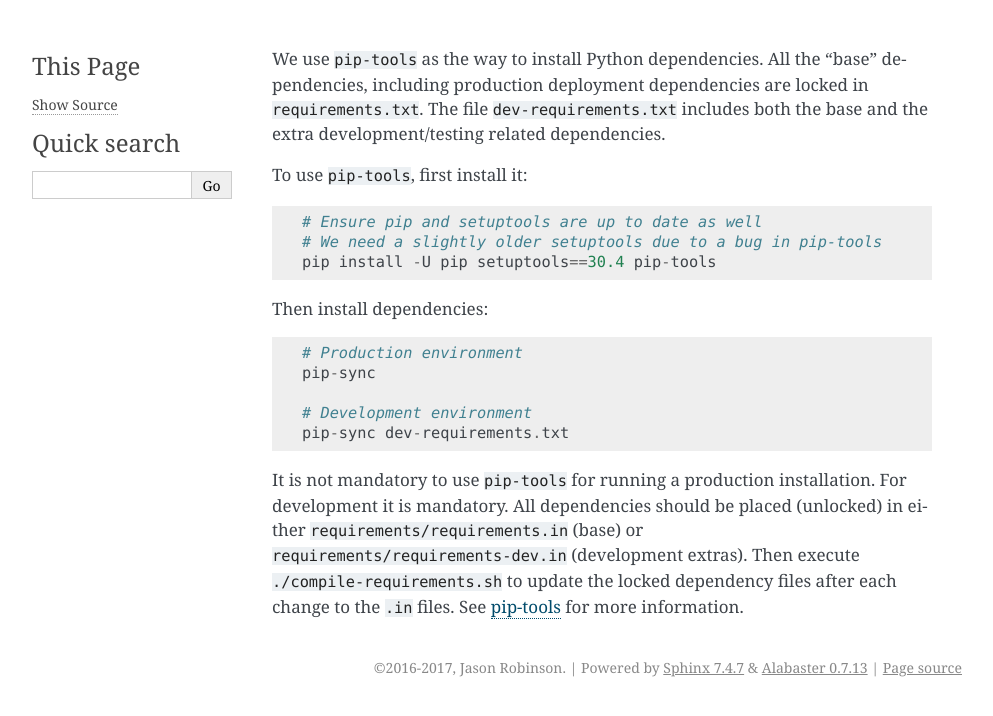
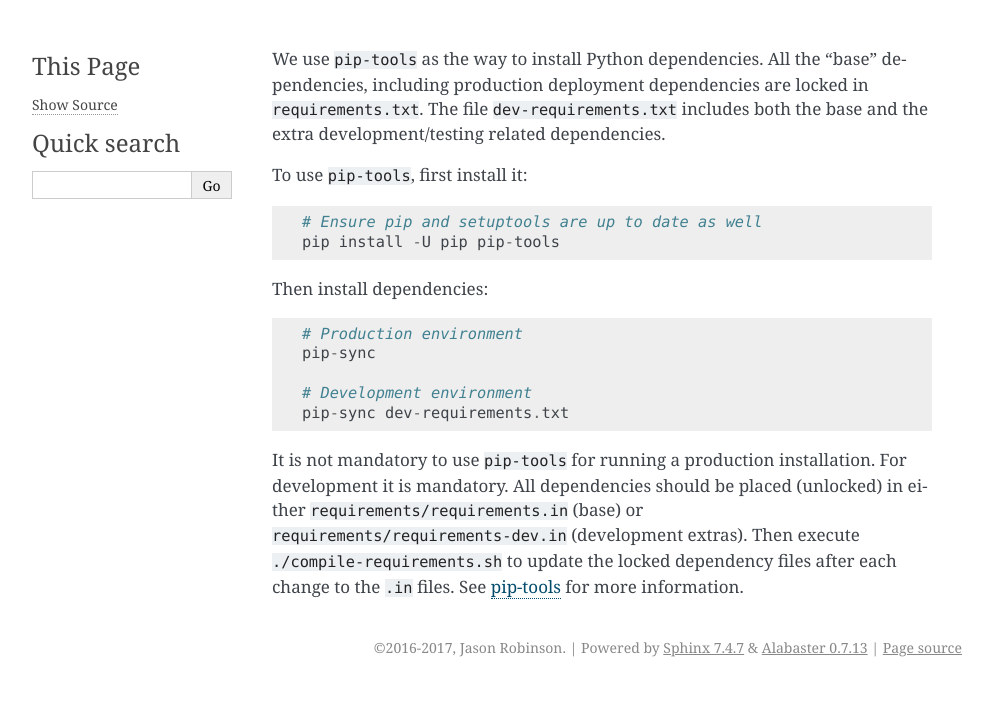
Before and after one commit to jaywink/socialhome, a Sphinx documentation site: the page built from docs/includes/pip_tools.rst, in a window 1280 px wide. Shown: the top 716 px of the page, without its empty margins (148-1141 px from the left). Built offline with Sphinx 7.4.7, drawn with Linux system fonts in a browser that asks for light colours.

Commit message:
Relax old setuptools requirement
pip-tools bug has long been fixed.

```diff
--- a/docs/includes/pip_tools.rst
+++ b/docs/includes/pip_tools.rst
@@ -5,8 +5,7 @@ To use ``pip-tools``, first install it:
 ::
 
     # Ensure pip and setuptools are up to date as well
-    # We need a slightly older setuptools due to a bug in pip-tools
-    pip install -U pip setuptools==30.4 pip-tools
+    pip install -U pip pip-tools
 
 Then install dependencies:
 
--- a/docs/installation/ubuntu.rst
+++ b/docs/installation/ubuntu.rst
@@ -236,7 +236,7 @@ Update pip and setuptools
 
 ::
 
-    pip install -U pip setuptools==30.4
+    pip install -U pip setuptools
 
 Install pip-tools
 '''''''''''''''''
```
Also changed, not shown: .travis.yml, 1 other file.
